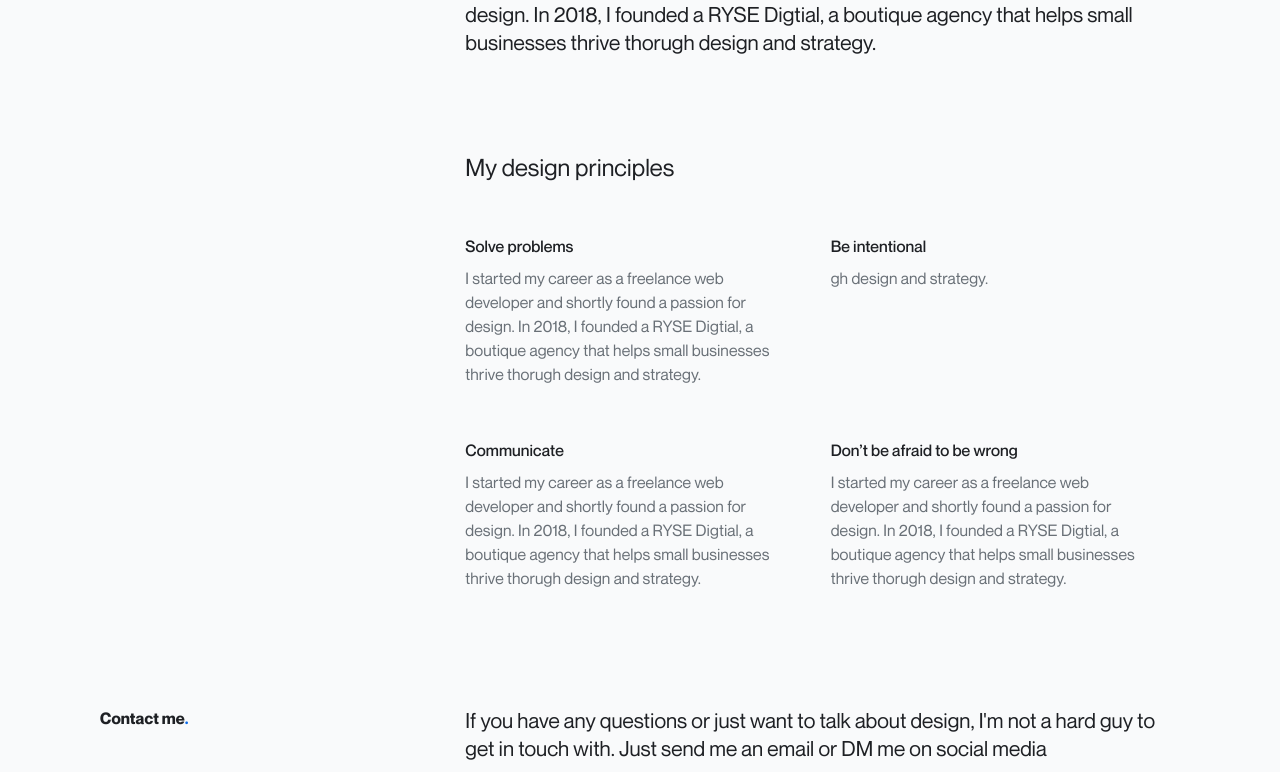
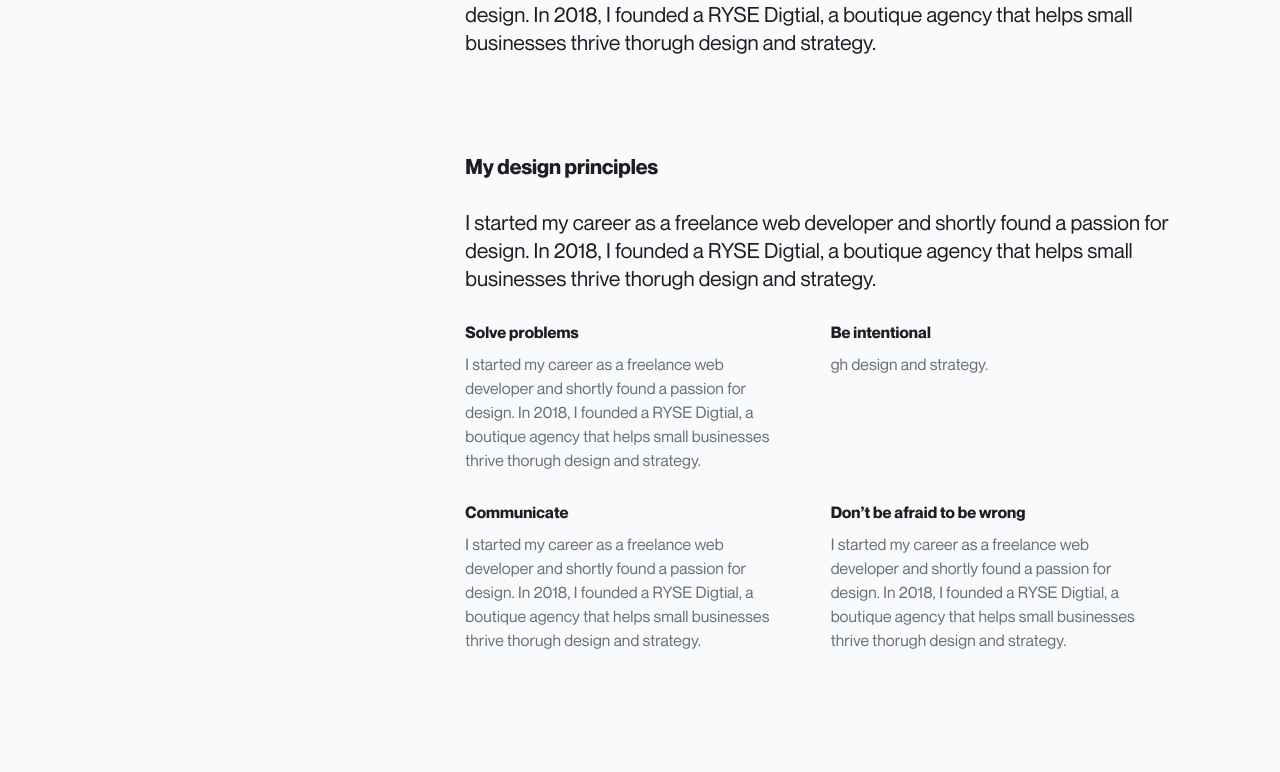
Before and after one commit to ztschwartz/next-portfolio, a Next.js app: page / in a window 1280 px wide. Shown: the part 2009-2781 px from the top of the page. Built offline with nearby package versions, Linux system fonts and the light colour scheme.

Commit message:
text changes

```diff
--- a/pages/index.js
+++ b/pages/index.js
@@ -96,24 +96,26 @@ export default function Home({loaded , loaderView}) {
                   <p className="textMain textH6 textRegular">I started my career as a freelance web developer and shortly found a passion for design. In 2018, I founded a RYSE Digtial, a boutique agency that helps small businesses thrive thorugh design and strategy.</p>
                 </div>
                 <div className="textSection">
-                  <p className="textMain textH5 textRegular">My design principles</p>
+                  <p className="textMain textH6 textBold">My design principles</p>
+                  <p className="textMain textH6 textRegular">I started my career as a freelance web developer and shortly found a passion for design. In 2018, I founded a RYSE Digtial, a boutique agency that helps small businesses thrive thorugh design and strategy.</p>
+
                   <div className="textRow">
                     <div className="textGroup">
-                      <p className="textMain textP2 textMedium">Solve problems</p>
+                      <p className="textMain textP2 textBold">Solve problems</p>
                       <p className="textSoft textP2">I started my career as a freelance web developer and shortly found a passion for design. In 2018, I founded a RYSE Digtial, a boutique agency that helps small businesses thrive thorugh design and strategy.</p>
                     </div>
                     <div className="textGroup">
-                      <p className="textMain textP2 textMedium">Be intentional</p>
+                      <p className="textMain textP2 textBold">Be intentional</p>
                       <p className="textSoft textP2">gh design and strategy.</p>
                     </div>
                   </div>
                   <div className="textRow">
                     <div className="textGroup">
-                      <p className="textMain textP2 textMedium">Communicate</p>
+                      <p className="textMain textP2 textBold">Communicate</p>
                       <p className="textSoft textP2">I started my career as a freelance web developer and shortly found a passion for design. In 2018, I founded a RYSE Digtial, a boutique agency that helps small businesses thrive thorugh design and strategy.</p>
                     </div>
                     <div className="textGroup">
-                      <p className="textMain textP2 textMedium">Don’t be afraid to be wrong</p>
+                      <p className="textMain textP2 textBold">Don’t be afraid to be wrong</p>
                       <p className="textSoft textP2">I started my career as a freelance web developer and shortly found a passion for design. In 2018, I founded a RYSE Digtial, a boutique agency that helps small businesses thrive thorugh design and strategy.</p>
                     </div>
                   </div>
--- a/styles/globals.css
+++ b/styles/globals.css
@@ -34,7 +34,7 @@ a {
 :root{
   --white: rgba(249, 250, 251, 1);
   --transparentWhite: rgba(249, 250, 251, 0.8);
-  --black: rgba(20, 22, 25, 1);
+  --black: rgba(23, 25, 28, 1);
   --gray10: rgba(229, 232, 235, 1);
   --gray20: rgba(206, 212, 217, 1);
   --gray30: rgba(174, 182, 188, 1);
@@ -43,8 +43,8 @@ a {
   --gray60: rgba(105, 112, 119, 1);
   --gray70: rgba(81, 87, 93, 1);
   --gray80: rgba(56, 61, 66, 1);
-  --gray90: rgba(30, 32, 36, 1);
-  --transparentGray90: rgba(30, 32, 36, 0.8);
+  --gray90: rgba(28, 30, 34, 1);
+  --transparentGray90: rgba(28, 30, 34, 0.8);
   --accentLight: rgba(10, 107, 235, 1);
   --accentDark:  rgba(70, 133, 251, 1);
 }
@@ -478,7 +478,6 @@ body {
   display: grid;
   grid-template-columns: 1fr 1fr;
   gap: 1rem;
-  padding-top: 1.5rem;
 }
 
 .textRow > .textGroup{
```
Also changed, not shown: components/Footer.js (+12 -4 lines).
